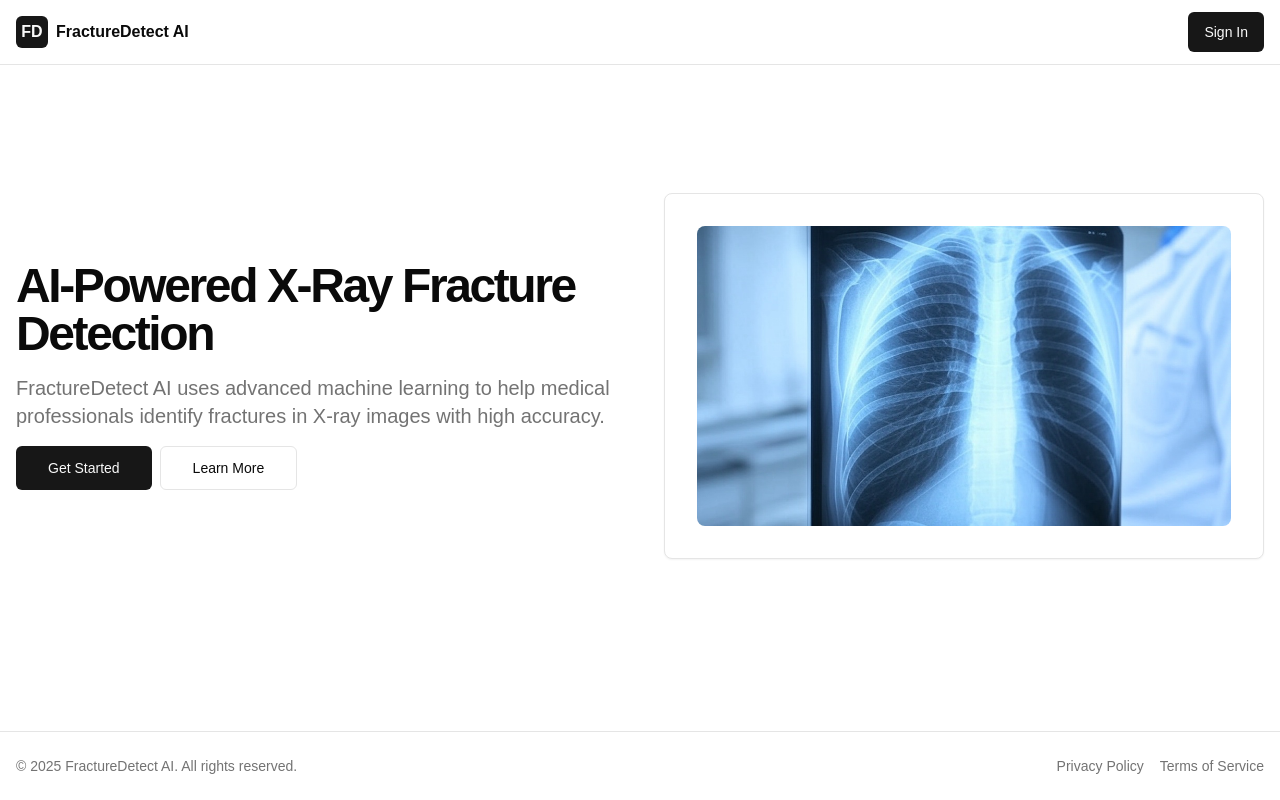
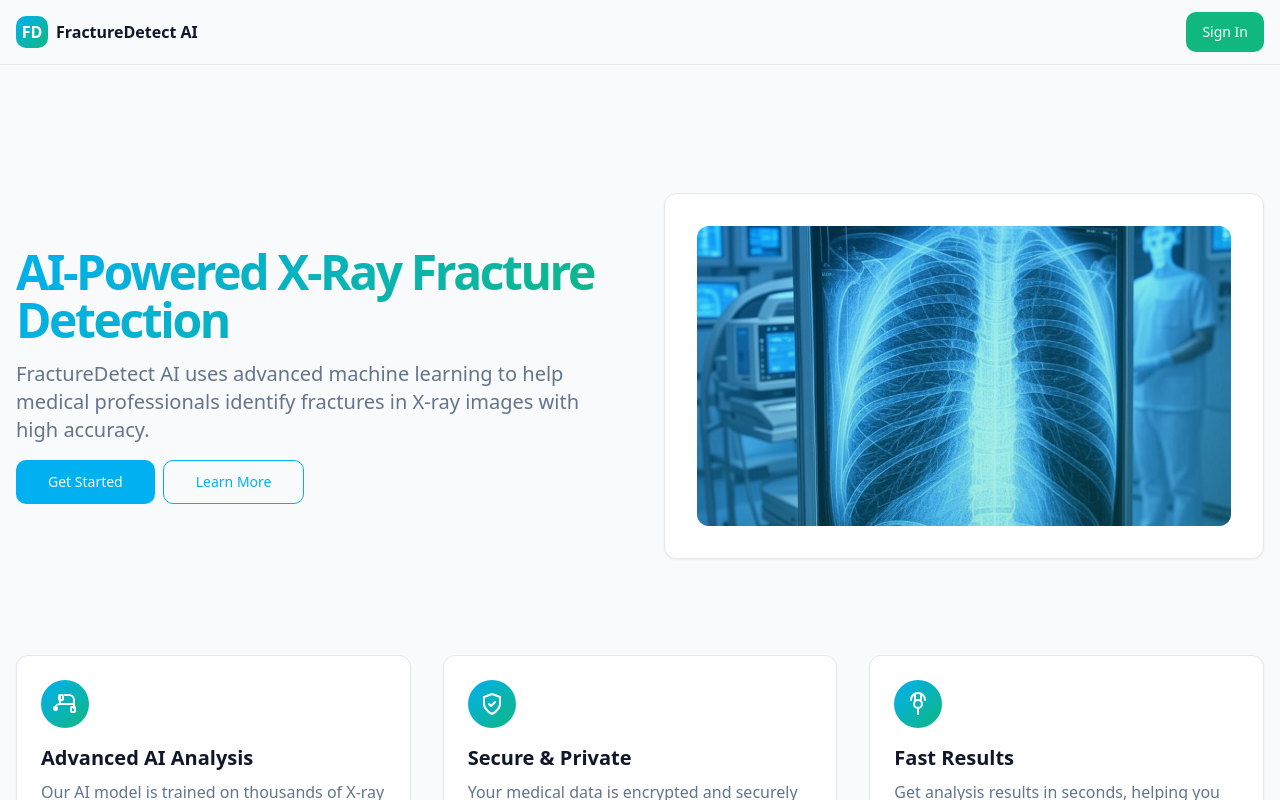
Before and after one commit to Afroprogrammer/fracture-detect, a Next.js app: page / in a window 1280 px wide. Shown: the top 800 px of the page. Built offline with nearby package versions, Linux system fonts and the light colour scheme; no server answers.

Commit message:
upgraded the ui

```diff
--- a/app/globals.css
+++ b/app/globals.css
@@ -2,85 +2,67 @@
 @tailwind components;
 @tailwind utilities;
 
-body {
-  font-family: Arial, Helvetica, sans-serif;
-}
-
-@layer utilities {
-  .text-balance {
-    text-wrap: balance;
-  }
-}
-
 @layer base {
   :root {
-    --background: 0 0% 100%;
-    --foreground: 0 0% 3.9%;
+    --background: 210 40% 98%;
+    --foreground: 222 47% 11%;
+
     --card: 0 0% 100%;
-    --card-foreground: 0 0% 3.9%;
+    --card-foreground: 222 47% 11%;
+
     --popover: 0 0% 100%;
-    --popover-foreground: 0 0% 3.9%;
-    --primary: 0 0% 9%;
-    --primary-foreground: 0 0% 98%;
-    --secondary: 0 0% 96.1%;
-    --secondary-foreground: 0 0% 9%;
-    --muted: 0 0% 96.1%;
-    --muted-foreground: 0 0% 45.1%;
-    --accent: 0 0% 96.1%;
-    --accent-foreground: 0 0% 9%;
+    --popover-foreground: 222 47% 11%;
+
+    --primary: 196 100% 47%;
+    --primary-foreground: 210 40% 98%;
+
+    --secondary: 160 84% 39%;
+    --secondary-foreground: 210 40% 98%;
+
+    --muted: 210 40% 96.1%;
+    --muted-foreground: 215.4 16.3% 46.9%;
+
+    --accent: 174 75% 46%;
+    --accent-foreground: 222 47% 11%;
+
     --destructive: 0 84.2% 60.2%;
-    --destructive-foreground: 0 0% 98%;
-    --border: 0 0% 89.8%;
-    --input: 0 0% 89.8%;
-    --ring: 0 0% 3.9%;
-    --chart-1: 12 76% 61%;
-    --chart-2: 173 58% 39%;
-    --chart-3: 197 37% 24%;
-    --chart-4: 43 74% 66%;
-    --chart-5: 27 87% 67%;
-    --radius: 0.5rem;
-    --sidebar-background: 0 0% 98%;
-    --sidebar-foreground: 240 5.3% 26.1%;
-    --sidebar-primary: 240 5.9% 10%;
-    --sidebar-primary-foreground: 0 0% 98%;
-    --sidebar-accent: 240 4.8% 95.9%;
-    --sidebar-accent-foreground: 240 5.9% 10%;
-    --sidebar-border: 220 13% 91%;
-    --sidebar-ring: 217.2 91.2% 59.8%;
+    --destructive-foreground: 210 40% 98%;
+
+    --border: 214.3 31.8% 91.4%;
+    --input: 214.3 31.8% 91.4%;
+    --ring: 196 100% 47%;
+
+    --radius: 0.75rem;
   }
+
   .dark {
-    --background: 0 0% 3.9%;
-    --foreground: 0 0% 98%;
-    --card: 0 0% 3.9%;
-    --card-foreground: 0 0% 98%;
-    --popover: 0 0% 3.9%;
-    --popover-foreground: 0 0% 98%;
-    --primary: 0 0% 98%;
-    --primary-foreground: 0 0% 9%;
-    --secondary: 0 0% 14.9%;
-    --secondary-foreground: 0 0% 98%;
-    --muted: 0 0% 14.9%;
-    --muted-foreground: 0 0% 63.9%;
-    --accent: 0 0% 14.9%;
-    --accent-foreground: 0 0% 98%;
+    --background: 222 47% 11%;
+    --foreground: 210 40% 98%;
+
+    --card: 222 47% 11%;
+    --card-foreground: 210 40% 98%;
+
+    --popover: 222 47% 11%;
+    --popover-foreground: 210 40% 98%;
+
+    --primary: 196 100% 47%;
+    --primary-foreground: 222 47% 11%;
+
+    --secondary: 160 84% 39%;
+    --secondary-foreground: 210 40% 98%;
+
+    --muted: 217.2 32.6% 17.5%;
+    --muted-foreground: 215 20.2% 65.1%;
+
+    --accent: 174 75% 46%;
+    --accent-foreground: 210 40% 98%;
+
     --destructive: 0 62.8% 30.6%;
-    --destructive-foreground: 0 0% 98%;
-    --border: 0 0% 14.9%;
-    --input: 0 0% 14.9%;
-    --ring: 0 0% 83.1%;
-    --chart-1: 220 70% 50%;
-    --chart-2: 160 60% 45%;
-    --chart-3: 30 80% 55%;
-    --chart-4: 280 65% 60%;
-    --chart-5: 340 75% 55%;
-    --sidebar-background: 240 5.9% 10%;
-    --sidebar-foreground: 240 4.8% 95.9%;
-    --sidebar-primary: 224.3 76.3% 48%;
-    --sidebar-primary-foreground: 0 0% 100%;
-    --sidebar-accent: 240 3.7% 15.9%;
-    --sidebar-accent-foreground: 240 4.8% 95.9%;
-    --sidebar-border: 240 3.7% 15.9%;
-    --sidebar-ring: 217.2 91.2% 59.8%;
+    --destructive-foreground: 210 40% 98%;
+
+    --border: 217.2 32.6% 17.5%;
+    --input: 217.2 32.6% 17.5%;
+    --ring: 196 100% 47%;
   }
 }
 
@@ -92,3 +74,15 @@ body {
     @apply bg-background text-foreground;
   }
 }
+
+.gradient-bg {
+  background: linear-gradient(135deg, hsl(196, 100%, 47%) 0%, hsl(160, 84%, 39%) 100%);
+}
+
+.gradient-text {
+  background: linear-gradient(135deg, hsl(196, 100%, 47%) 0%, hsl(160, 84%, 39%) 100%);
+  -webkit-background-clip: text;
+  -webkit-text-fill-color: transparent;
+  background-clip: text;
+  text-fill-color: transparent;
+}
--- a/app/page.tsx
+++ b/app/page.tsx
@@ -16,13 +16,13 @@ export default async function LandingPage() {
         <header className="border-b">
           <div className="container mx-auto flex h-16 items-center justify-between px-4">
             <div className="flex items-center gap-2">
-            <div className="w-8 h-8 rounded-md bg-primary flex items-center justify-center text-primary-foreground font-bold">
+              <div className="w-8 h-8 rounded-md gradient-bg flex items-center justify-center text-white font-bold">
                 FD
               </div>
               <span className="font-semibold">FractureDetect AI</span>
             </div>
             <div>
-            <Button asChild>
+              <Button asChild className="bg-secondary hover:bg-secondary/90">
                 <Link href="/auth/signin">Sign In</Link>
               </Button>
             </div>
@@ -33,7 +33,7 @@ export default async function LandingPage() {
           <div className="container mx-auto px-4 py-12 md:py-24 lg:py-32">
             <div className="grid gap-6 lg:grid-cols-2 lg:gap-12 items-center">
               <div className="space-y-4">
-              <h1 className="text-3xl font-bold tracking-tighter sm:text-4xl md:text-5xl">
+                <h1 className="text-3xl font-bold tracking-tighter sm:text-4xl md:text-5xl gradient-text">
                   AI-Powered X-Ray Fracture Detection
                 </h1>
                 <p className="text-muted-foreground md:text-xl">
@@ -41,35 +41,117 @@ export default async function LandingPage() {
                   X-ray images with high accuracy.
                 </p>
                 <div className="flex flex-col gap-2 min-[400px]:flex-row">
-                <Button size="lg" asChild>
+                  <Button size="lg" asChild className="bg-primary hover:bg-primary/90">
                     <Link href="/auth/signin">Get Started</Link>
                   </Button>
-                <Button size="lg" variant="outline">
+                  <Button size="lg" variant="outline" className="border-primary text-primary hover:bg-primary/10">
                     Learn More
                   </Button>
                 </div>
               </div>
               <div className="rounded-lg border bg-card p-8 shadow-sm">
-              <div className="mx-auto aspect-video overflow-hidden rounded-lg bg-muted">
+                <div className="mx-auto aspect-video overflow-hidden rounded-lg bg-muted relative">
+                  <div className="absolute inset-0 bg-gradient-to-br from-primary/20 to-secondary/20"></div>
                   <img
-                  src="/images/landingpage_image.jpg"
+                      src="/images/clinic_image.jpg"
                       alt="X-ray analysis demo"
                       className="object-cover w-full h-full"
                   />
                 </div>
               </div>
             </div>
+
+            <div className="mt-24 grid gap-8 md:grid-cols-3">
+              <div className="rounded-lg border p-6 bg-white shadow-sm">
+                <div className="h-12 w-12 rounded-full gradient-bg flex items-center justify-center mb-4">
+                  <svg
+                      xmlns="http://www.w3.org/2000/svg"
+                      width="24"
+                      height="24"
+                      viewBox="0 0 24 24"
+                      fill="none"
+                      stroke="currentColor"
+                      strokeWidth="2"
+                      strokeLinecap="round"
+                      strokeLinejoin="round"
+                      className="text-white"
+                  >
+                    <path d="M2.5 18a1.5 1.5 0 1 0 0-3 1.5 1.5 0 0 0 0 3Z"></path>
+                    <path d="M6 4a1 1 0 0 1 1-1h2a1 1 0 0 1 1 1v3a1 1 0 0 1-1 1H7a1 1 0 0 1-1-1V4Z"></path>
+                    <path d="M18 16a1 1 0 0 1 1-1h2a1 1 0 0 1 1 1v3a1 1 0 0 1-1 1h-2a1 1 0 0 1-1-1v-3Z"></path>
+                    <path d="M21 12H7"></path>
+                    <path d="M7 12a5 5 0 0 0-5 5"></path>
+                    <path d="M7 4v8"></path>
+                    <path d="M21 16V8a5 5 0 0 0-5-5h-4"></path>
+                  </svg>
+                </div>
+                <h3 className="text-xl font-bold mb-2">Advanced AI Analysis</h3>
+                <p className="text-muted-foreground">
+                  Our AI model is trained on thousands of X-ray images to detect fractures with high accuracy.
+                </p>
+              </div>
+              <div className="rounded-lg border p-6 bg-white shadow-sm">
+                <div className="h-12 w-12 rounded-full gradient-bg flex items-center justify-center mb-4">
+                  <svg
+                      xmlns="http://www.w3.org/2000/svg"
+                      width="24"
+                      height="24"
+                      viewBox="0 0 24 24"
+                      fill="none"
+                      stroke="currentColor"
+                      strokeWidth="2"
+                      strokeLinecap="round"
+                      strokeLinejoin="round"
+                      className="text-white"
+                  >
+                    <path d="M12 22s8-4 8-10V5l-8-3-8 3v7c0 6 8 10 8 10"></path>
+                    <path d="m9 12 2 2 4-4"></path>
+                  </svg>
+                </div>
+                <h3 className="text-xl font-bold mb-2">Secure & Private</h3>
+                <p className="text-muted-foreground">
+                  Your medical data is encrypted and securely stored, meeting all healthcare privacy standards.
+                </p>
+              </div>
+              <div className="rounded-lg border p-6 bg-white shadow-sm">
+                <div className="h-12 w-12 rounded-full gradient-bg flex items-center justify-center mb-4">
+                  <svg
+                      xmlns="http://www.w3.org/2000/svg"
+                      width="24"
+                      height="24"
+                      viewBox="0 0 24 24"
+                      fill="none"
+                      stroke="currentColor"
+                      strokeWidth="2"
+                      strokeLinecap="round"
+                      strokeLinejoin="round"
+                      className="text-white"
+                  >
+                    <path d="M12 22v-5"></path>
+                    <path d="M9 8V2"></path>
+                    <path d="M15 8V2"></path>
+                    <path d="M12 8a4 4 0 1 0 0 8 4 4 0 0 0 0-8Z"></path>
+                    <path d="M19 8a7 7 0 1 0-14 0"></path>
+                    <path d="M12 22v-5"></path>
+                  </svg>
+                </div>
+                <h3 className="text-xl font-bold mb-2">Fast Results</h3>
+                <p className="text-muted-foreground">
+                  Get analysis results in seconds, helping you make quicker and more informed decisions.
+                </p>
+              </div>
+            </div>
           </div>
         </main>
 
-      <footer className="border-t py-6">
+        <footer className="border-t py-6 bg-muted/30">
           <div className="container mx-auto px-4 flex flex-col gap-2 md:flex-row md:gap-4 items-center justify-between">
             <p className="text-sm text-muted-foreground">© 2025 FractureDetect AI. All rights reserved.</p>
             <div className="flex gap-4">
-            <Link href="#" className="text-sm text-muted-foreground hover:underline">
+              <Link href="#" className="text-sm text-muted-foreground hover:text-primary">
                 Privacy Policy
               </Link>
-            <Link href="#" className="text-sm text-muted-foreground hover:underline">
+              <Link href="#" className="text-sm text-muted-foreground hover:text-primary">
                 Terms of Service
               </Link>
             </div>
```
Also changed, not shown: app/auth/signin/page.tsx (+15 -6 lines), app/dashboard/page.tsx (+13 -5 lines), components/analysis-area.tsx (+29 -13 lines), components/history-section.tsx (+51 -35 lines), components/user-menu.tsx (+12 -4 lines). Lines whose indentation alone changed are shown as unchanged.
